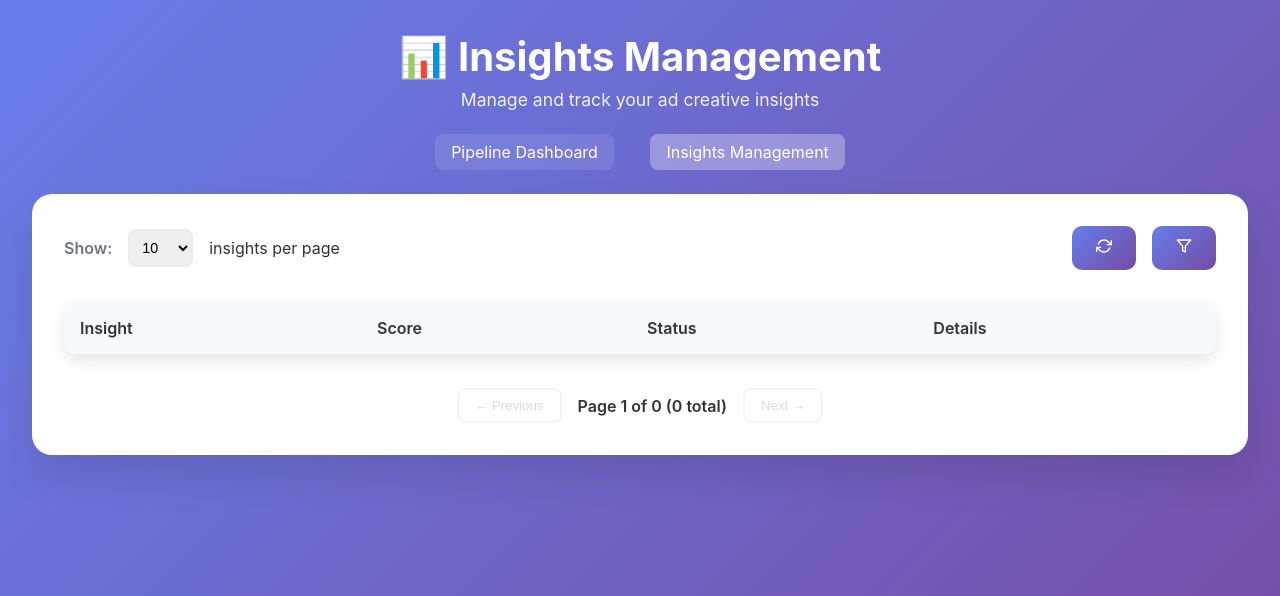
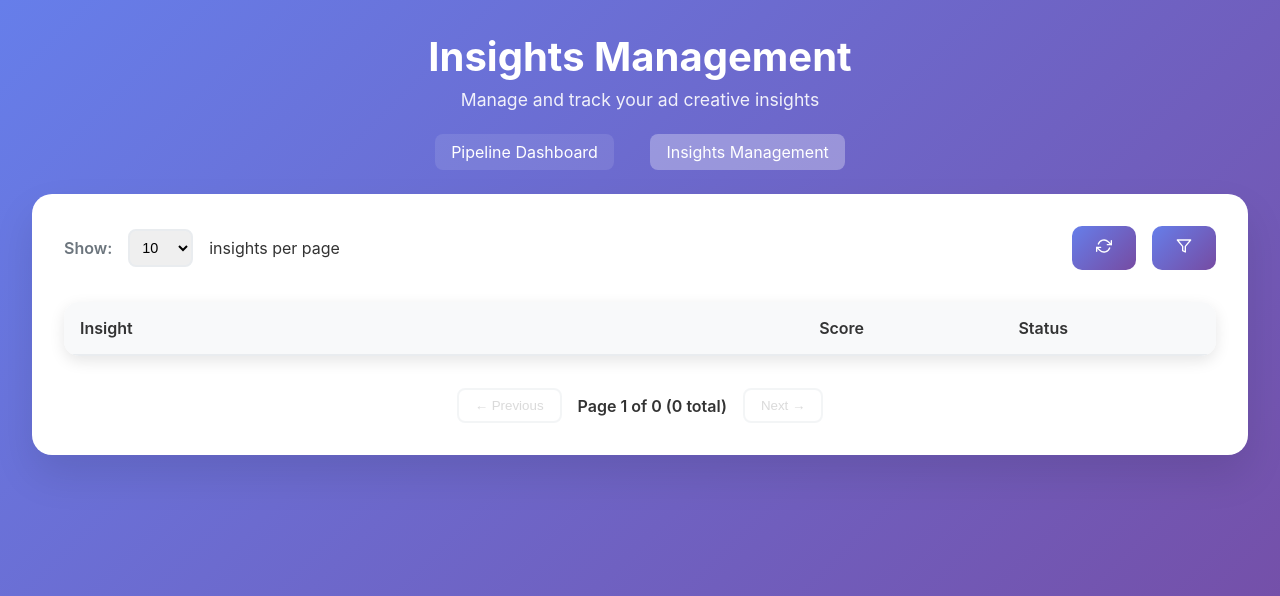
Before and after one commit to roshan-printerpix/AdCopy-Generator, a Flask app: page /insights in a window 1280 px wide. Shown: the top 596 px of the page. Run offline with Flask 3, Linux system fonts and the light colour scheme; data that the repository does not hold is empty.

Commit message:
refactor: Design changes to Insights Table

```diff
--- a/web_frontend/templates/insights.html
+++ b/web_frontend/templates/insights.html
@@ -100,7 +100,8 @@
             font-size: 0.9rem;
         }
 
-        .refresh-btn, .filter-btn {
+        .refresh-btn,
+        .filter-btn {
             padding: 0.75rem 1.5rem;
             border: none;
             border-radius: 10px;
@@ -112,7 +113,8 @@
             transition: all 0.3s ease;
         }
 
-        .refresh-btn:hover, .filter-btn:hover {
+        .refresh-btn:hover,
+        .filter-btn:hover {
             transform: translateY(-2px);
             box-shadow: 0 10px 20px rgba(102, 126, 234, 0.3);
         }
@@ -172,9 +174,44 @@
         }
 
         .insights-table td {
-            padding: 1rem;
+            padding: 0.75rem;
             border-bottom: 1px solid #e9ecef;
             vertical-align: top;
+        }
+
+        /* Remove whitespace between rows */
+        .insights-table {
+            border-spacing: 0;
+            border-collapse: collapse;
+        }
+
+        /* Column width adjustments */
+        .insights-table th:nth-child(1),
+        .insights-table td:nth-child(1) {
+            width: 60%;
+            /* Insight column gets most space */
+        }
+
+        .insights-table th:nth-child(2),
+        .insights-table td:nth-child(2) {
+            width: 15%;
+            /* Score column */
+            text-align: center;
+        }
+
+        .insights-table th:nth-child(3),
+        .insights-table td:nth-child(3) {
+            width: 20%;
+            /* Status column */
+            text-align: center;
+        }
+
+        .insights-table th:nth-child(4),
+        .insights-table td:nth-child(4) {
+            width: 5%;
+            /* Details column - minimal width */
+            text-align: center;
+            padding: 0.5rem;
         }
 
         .insights-table tr:hover {
@@ -521,10 +558,11 @@
         }
     </style>
 </head>
+
 <body>
     <div class="container">
         <div class="header">
-            <h1>📊 Insights Management</h1>
+            <h1>Insights Management</h1>
             <p>Manage and track your ad creative insights</p>
         </div>
 
@@ -547,14 +585,16 @@
                 </div>
                 <div style="display: flex; gap: 1rem; position: relative;">
                     <button class="refresh-btn" onclick="loadInsights()" title="Refresh">
-                        <svg width="16" height="16" viewBox="0 0 24 24" fill="none" stroke="currentColor" stroke-width="2" stroke-linecap="round" stroke-linejoin="round">
+                        <svg width="16" height="16" viewBox="0 0 24 24" fill="none" stroke="currentColor"
+                            stroke-width="2" stroke-linecap="round" stroke-linejoin="round">
                             <polyline points="23 4 23 10 17 10"></polyline>
                             <polyline points="1 20 1 14 7 14"></polyline>
                             <path d="m3.51 9a9 9 0 0 1 14.85-3.36L23 10M1 14l4.64 4.36A9 9 0 0 0 20.49 15"></path>
                         </svg>
                     </button>
                     <button class="filter-btn" onclick="toggleFilter()" title="Filter by Status">
-                        <svg width="16" height="16" viewBox="0 0 24 24" fill="none" stroke="currentColor" stroke-width="2" stroke-linecap="round" stroke-linejoin="round">
+                        <svg width="16" height="16" viewBox="0 0 24 24" fill="none" stroke="currentColor"
+                            stroke-width="2" stroke-linecap="round" stroke-linejoin="round">
                             <polygon points="22 3 2 3 10 12.46 10 19 14 21 14 12.46 22 3"></polygon>
                         </svg>
                     </button>
@@ -584,7 +624,7 @@
                         <th>Insight</th>
                         <th>Score</th>
                         <th>Status</th>
-                        <th>Details</th>
+                        <th></th>
                     </tr>
                 </thead>
                 <tbody id="insightsTableBody">
@@ -648,14 +688,14 @@
         let selectedStatus = null;
 
         // Load initial data
-        document.addEventListener('DOMContentLoaded', function() {
+        document.addEventListener('DOMContentLoaded', function () {
             loadInsights();
             loadProducts();
             loadRegions();
         });
 
         // Event listeners
-        document.getElementById('limitSelect').addEventListener('change', function() {
+        document.getElementById('limitSelect').addEventListener('change', function () {
             currentLimit = parseInt(this.value);
             currentPage = 1;
             loadInsights();
@@ -663,7 +703,7 @@
 
         // Status option selection
         document.querySelectorAll('.status-option').forEach(option => {
-            option.addEventListener('click', function() {
+            option.addEventListener('click', function () {
                 document.querySelectorAll('.status-option').forEach(opt => opt.classList.remove('selected'));
                 this.classList.add('selected');
                 selectedStatus = this.dataset.status;
@@ -731,9 +771,9 @@
                         <div class="status-details" id="status-details-${insight.id}">
                             <div id="details-content-${insight.id}">
                                 ${insight.status === 'Not Tested' ?
-                                    '<p style="color: #6c757d; font-style: italic;">This insight has not been tested yet.</p>' :
-                                    '<p style="color: #6c757d;">Loading details...</p>'
-                                }
+                        '<p style="color: #6c757d; font-style: italic;">This insight has not been tested yet.</p>' :
+                        '<p style="color: #6c757d;">Loading details...</p>'
+                    }
                             </div>
                         </div>
                     </td>
@@ -1020,7 +1060,7 @@
         }
 
         // Close filter dropdown when clicking outside
-        document.addEventListener('click', function(e) {
+        document.addEventListener('click', function (e) {
             const filterBtn = document.querySelector('.filter-btn');
             const filterDropdown = document.getElementById('filterDropdown');
 
@@ -1030,11 +1070,12 @@
         });
 
         // Close modal when clicking outside
-        document.getElementById('statusModal').addEventListener('click', function(e) {
+        document.getElementById('statusModal').addEventListener('click', function (e) {
             if (e.target === this) {
                 closeModal();
             }
         });
     </script>
 </body>
+
 </html>
```
